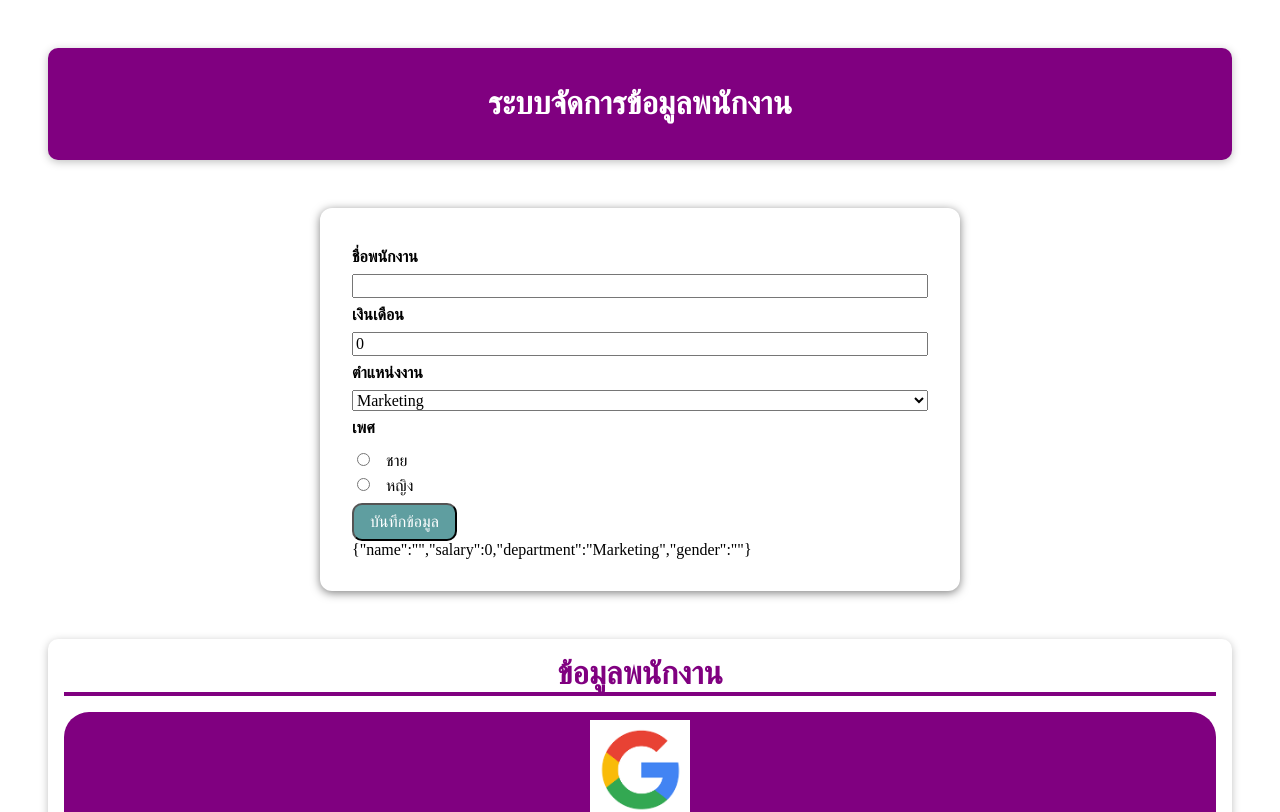
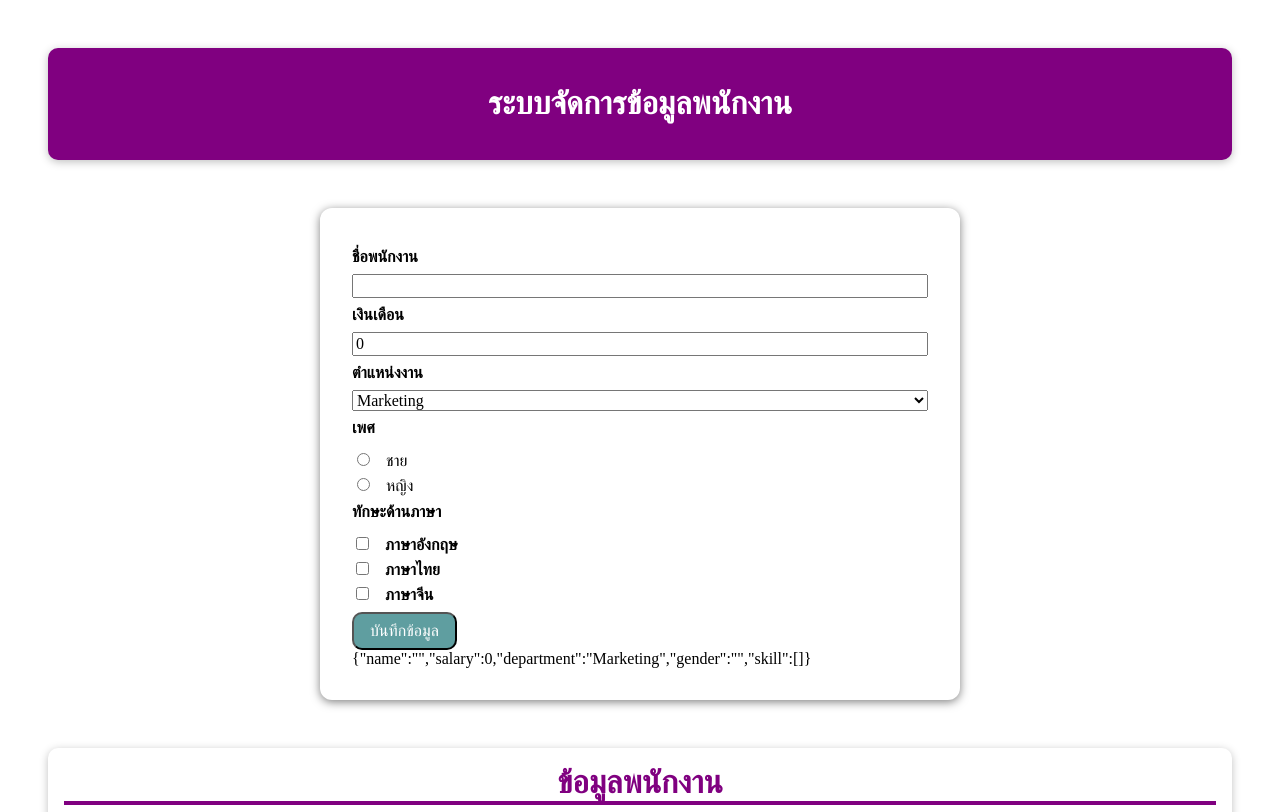
Before and after one commit to aofkittituch/vue-secondapp, a Vue app in the folder my-app-component/: page / in a window 1280 px wide. Shown: the top 812 px of the page. Built offline with nearby package versions, Linux system fonts and the light colour scheme.

Commit message:
checkbox

```diff
--- a/my-app-component/src/components/FormComponent.vue
+++ b/my-app-component/src/components/FormComponent.vue
@@ -27,6 +27,21 @@
         <label for="gender-name">หญิง</label>
       </div>
     </div>
+    <div class="form-control">
+      <h2>ทักษะด้านภาษา</h2>
+      <div>
+        <input type="checkbox" value="ภาษาอังกฤษ" v-model="employee.skill" />
+        <label for="skill">ภาษาอังกฤษ</label>
+      </div>
+      <div>
+        <input type="checkbox" value="ภาษาไทย" v-model="employee.skill" />
+        <label for="skill">ภาษาไทย</label>
+      </div>
+      <div>
+        <input type="checkbox" value="ภาษาจีน" v-model="employee.skill" />
+        <label for="skill">ภาษาจีน</label>
+      </div>
+    </div>
     <div>
       <button>บันทึกข้อมูล</button>
     </div>
@@ -44,6 +59,7 @@ export default {
         salary: 0,
         department: "Marketing",
         gender: "",
+        skill: [],
       },
     };
   },
@@ -80,12 +96,14 @@ button {
   padding: 0.5rem 1rem;
   border-radius: 10px;
 }
-input[type="radio"] {
+input[type="radio"],
+input[type="checkbox"] {
   display: inline-block;
   width: auto;
   margin-right: 1rem;
 }
-input[type="radio"] + label {
+input[type="radio"] + label,
+input[type="checkbox"] {
   font-weight: normal;
 }
 h2 {
```
